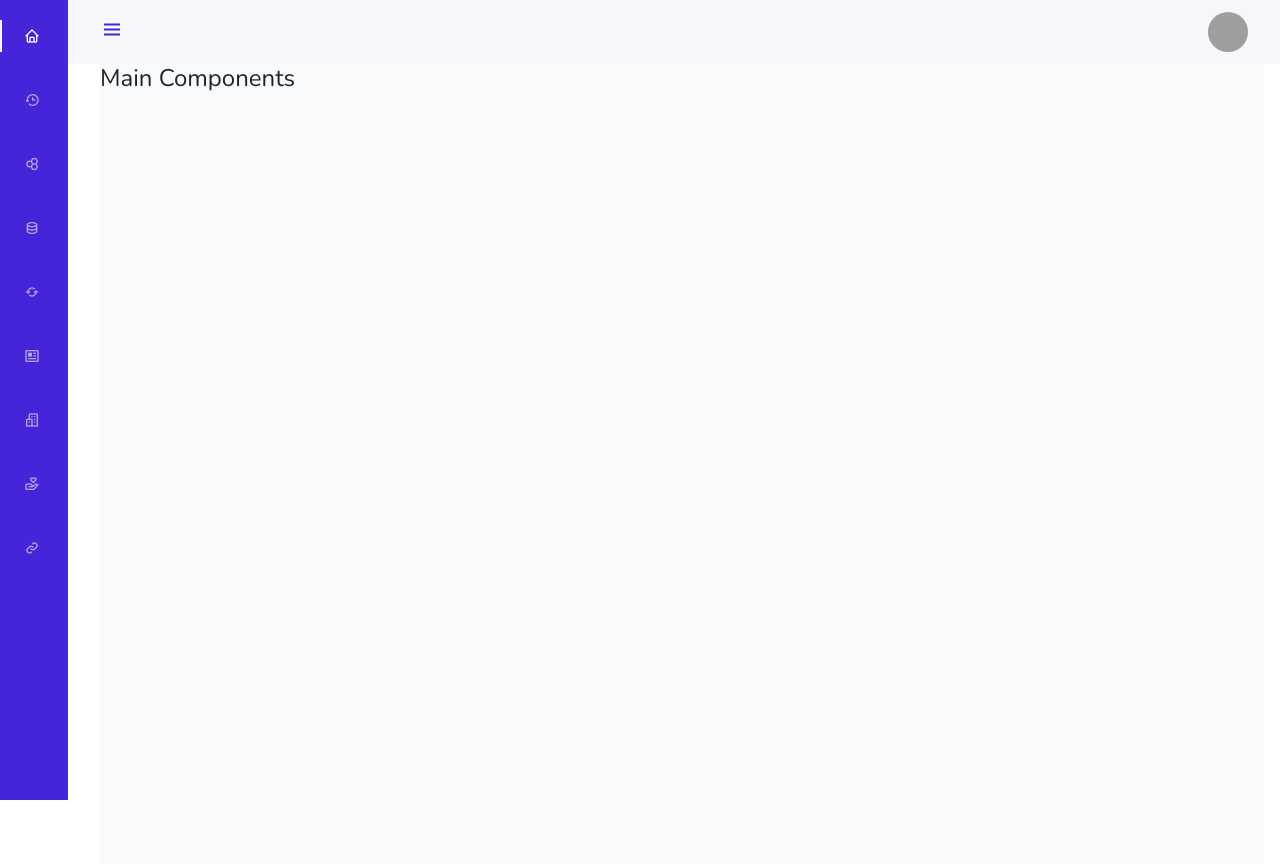
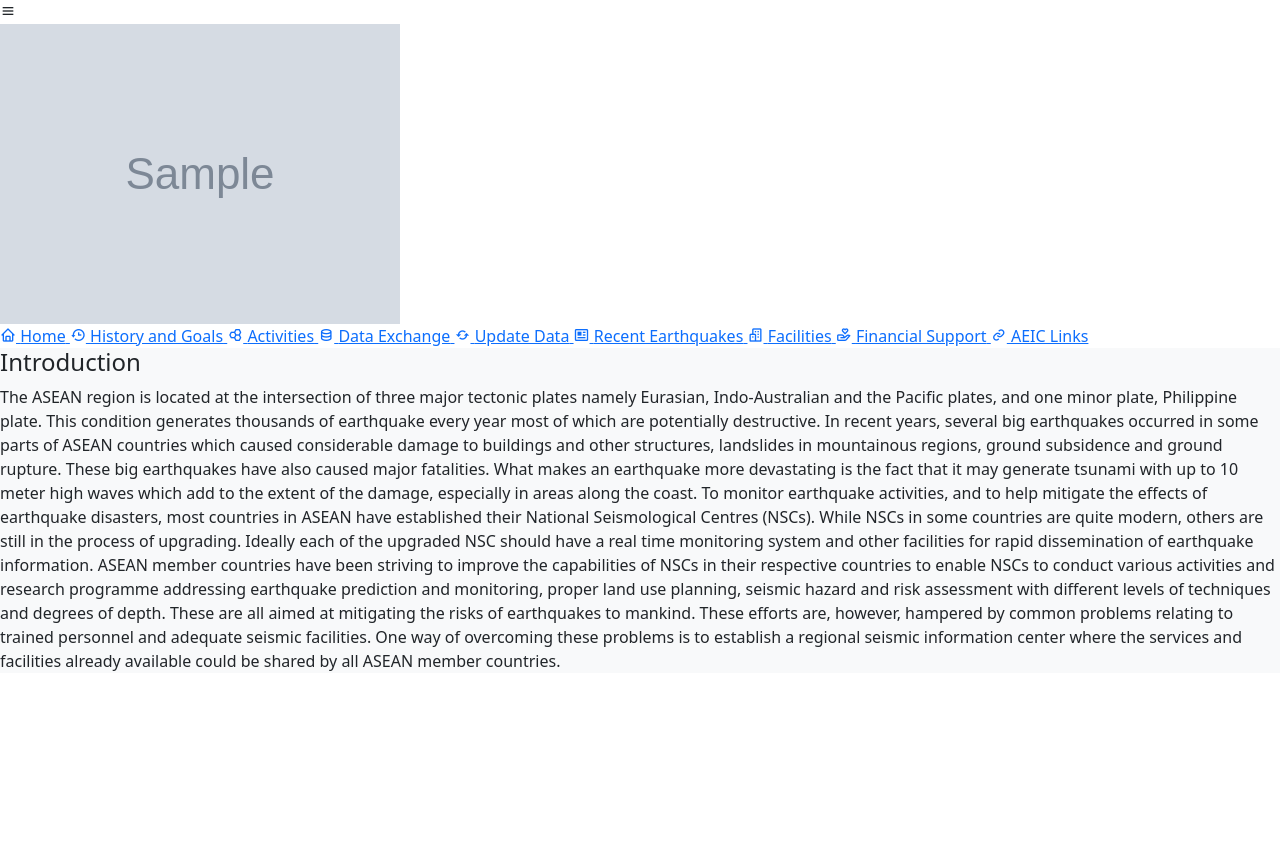
Before and after one commit to ftharyanto/aeic, a CodeIgniter 4 app: template app/Views/home.php in a window 1280 px wide. After the commit the page ends 671 px from the top, so only its background shows below. Run offline with PHP 8.4 and a stand-in for CodeIgniter, Linux system fonts and the light colour scheme; the template is opened without the code that fills it: most values are stand-ins (such as "Sample title", 1, 10 or a date in 2020); grey boxes marked "Sample" are stand-in pictures; some libraries are stand-ins or nearby versions; grey boxes are pictures that could not be loaded.

Commit message:
fix routing

```diff
--- a/app/Controllers/Home.php
+++ b/app/Controllers/Home.php
@@ -9,7 +9,10 @@
 		$data = [
 			'title' => 'AEIC | Asean Earthquake Information Center',
 			'css' => 'css/home.css',
+			'sidebarcss' => 'css/sidebar.css',
+			'sidebarjs' => 'js/sidebar.js',
 			'js' => 'js/home.js',
+			'aseanLogo' => 'img/asean-logo.png'
 		];
 		return view('home', $data);
 	}
--- a/app/Views/home.php
+++ b/app/Views/home.php
@@ -2,5 +2,14 @@
 
 <?= $this->section('content'); ?>
 
+<!--Container Main start-->
+<h4>Introduction</h4>
+<p>The ASEAN region is located at the intersection of three major tectonic plates namely Eurasian, Indo-Australian and the Pacific plates, and one minor plate, Philippine plate. This condition generates thousands of earthquake every year most of which are potentially destructive. In recent years, several big earthquakes occurred in some parts of ASEAN countries which caused considerable damage to buildings and other structures, landslides in mountainous regions, ground subsidence and ground rupture. These big earthquakes have also caused major fatalities. What makes an earthquake more devastating is the fact that it may generate tsunami with up to 10 meter high waves which add to the extent of the damage, especially in areas along the coast.
+
+    To monitor earthquake activities, and to help mitigate the effects of earthquake disasters, most countries in ASEAN have established their National Seismological Centres (NSCs). While NSCs in some countries are quite modern, others are still in the process of upgrading. Ideally each of the upgraded NSC should have a real time monitoring system and other facilities for rapid dissemination of earthquake information.
+
+    ASEAN member countries have been striving to improve the capabilities of NSCs in their respective countries to enable NSCs to conduct various activities and research programme addressing earthquake prediction and monitoring, proper land use planning, seismic hazard and risk assessment with different levels of techniques and degrees of depth. These are all aimed at mitigating the risks of earthquakes to mankind. These efforts are, however, hampered by common problems relating to trained personnel and adequate seismic facilities. One way of overcoming these problems is to establish a regional seismic information center where the services and facilities already available could be shared by all ASEAN member countries.</p>
+
+<!--Container Main end-->
 
 <?= $this->endSection(); ?>
--- a/app/Views/layouts/template.php
+++ b/app/Views/layouts/template.php
@@ -10,7 +10,7 @@
     <link href="https://cdn.jsdelivr.net/npm/bootstrap@5.1.0/dist/css/bootstrap.min.css" rel="stylesheet" integrity="sha384-KyZXEAg3QhqLMpG8r+8fhAXLRk2vvoC2f3B09zVXn8CA5QIVfZOJ3BCsw2P0p/We" crossorigin="anonymous">
 
     <!-- sidebar CSS -->
-    <link rel="stylesheet" href="css/sidebar.css">
+    <link rel="stylesheet" href=<?php echo base_url($sidebarcss); ?>>
 
     <!-- icons -->
     <link rel="stylesheet" href="https://cdn.jsdelivr.net/npm/boxicons@latest/css/boxicons.min.css">
@@ -22,7 +22,11 @@
 <body id="body-pd">
     <header class="header" id="header">
         <div class="header_toggle"> <i class='bx bx-menu' id="header-toggle"></i> </div>
-        <div class="header_img"> <img src="https://i.imgur.com/hczKIze.jpg" alt=""> </div>
+        <div class="header_logo">
+            <a href="<?= base_url(); ?>">
+                <img src=<?php echo base_url($aseanLogo); ?> alt="ASEAN logo">
+            </a>
+        </div>
     </header>
     <div class="l-navbar" id="nav-bar">
         <nav class="nav">
@@ -44,11 +48,11 @@
     </div>
     <!--Container Main start-->
     <div class="height-100 bg-light">
-        <h4>Main Components</h4>
+        <?= $this->renderSection('content'); ?>
     </div>
     <!--Container Main end-->
 
-    <?= $this->renderSection('content'); ?>
+
 
     <!-- JavaScript -->
     <script src=<?php echo base_url($js); ?>></script>
@@ -62,7 +66,7 @@
     <script src="https://ajax.googleapis.com/ajax/libs/jquery/2.1.1/jquery.min.js"></script>
 
     <!-- sidebar js -->
-    <script src="js/sidebar.js"></script>
+    <script src=<?php echo base_url($sidebarjs); ?>></script>
 </body>
 
 </html>
--- a/public/css/home.css
+++ b/public/css/home.css
@@ -0,0 +1,4 @@
+.header_logo img {
+  width: 8%;
+  height: auto;
+}
```
Also changed, not shown: app/Config/Routes.php (+4 -4 lines), app/Controllers/Pages.php (added, +19 -0 lines), app/Views/pages/indonesia/home.php (added, +14 -0 lines), public/img/asean-logo.png (added).
